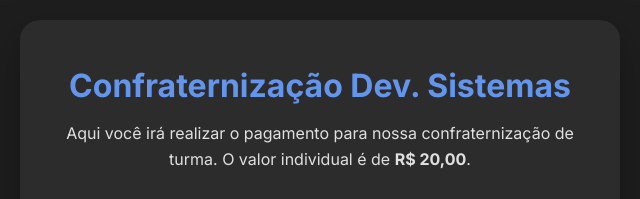
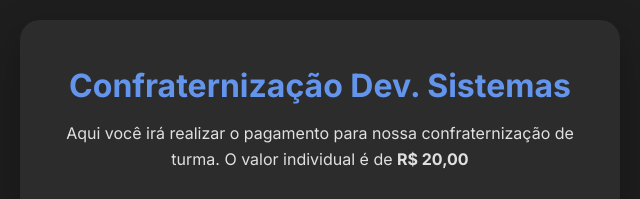
Before and after one commit to zLendarioX/Pagamentos-Senai, a plain HTML site: page index.html in a window 1280 px wide. Shown: the top 199 px of the page, 320-960 px from the left. Drawn offline with Linux system fonts and the light colour scheme.

Commit message:
Update index.html

```diff
--- a/index.html
+++ b/index.html
@@ -10,7 +10,7 @@
     <div class="payment-container">
         <header class="payment-header">
             <h1>Confraternização Dev. Sistemas</h1
-            <p class="description">Aqui você irá realizar o pagamento para nossa confraternização de turma. O valor individual é de <b>R$ 20,00</b>.</p>
+            <p class="description">Aqui você irá realizar o pagamento para nossa confraternização de turma. O valor individual é de <b>R$ 20,00</b></p>
         </header>
 
         <section class="payment-notice">
```
